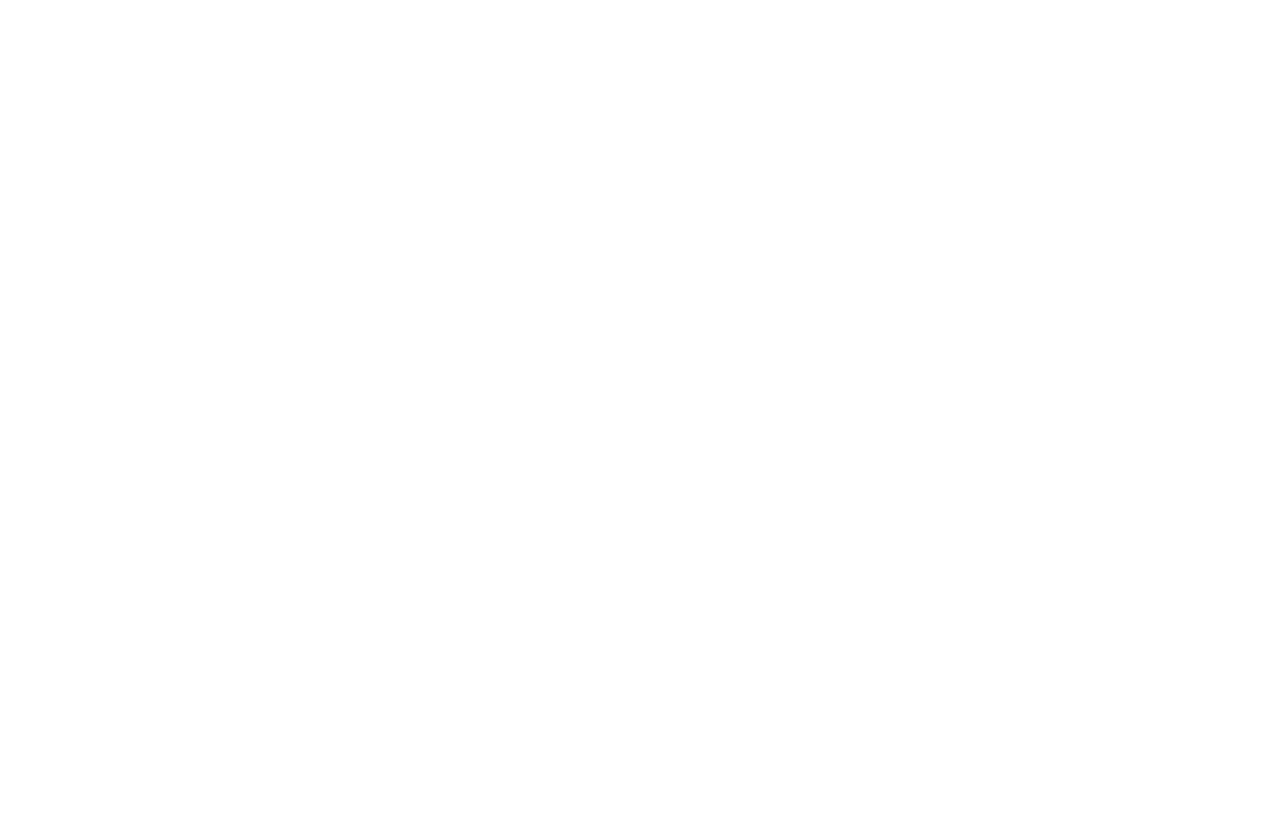
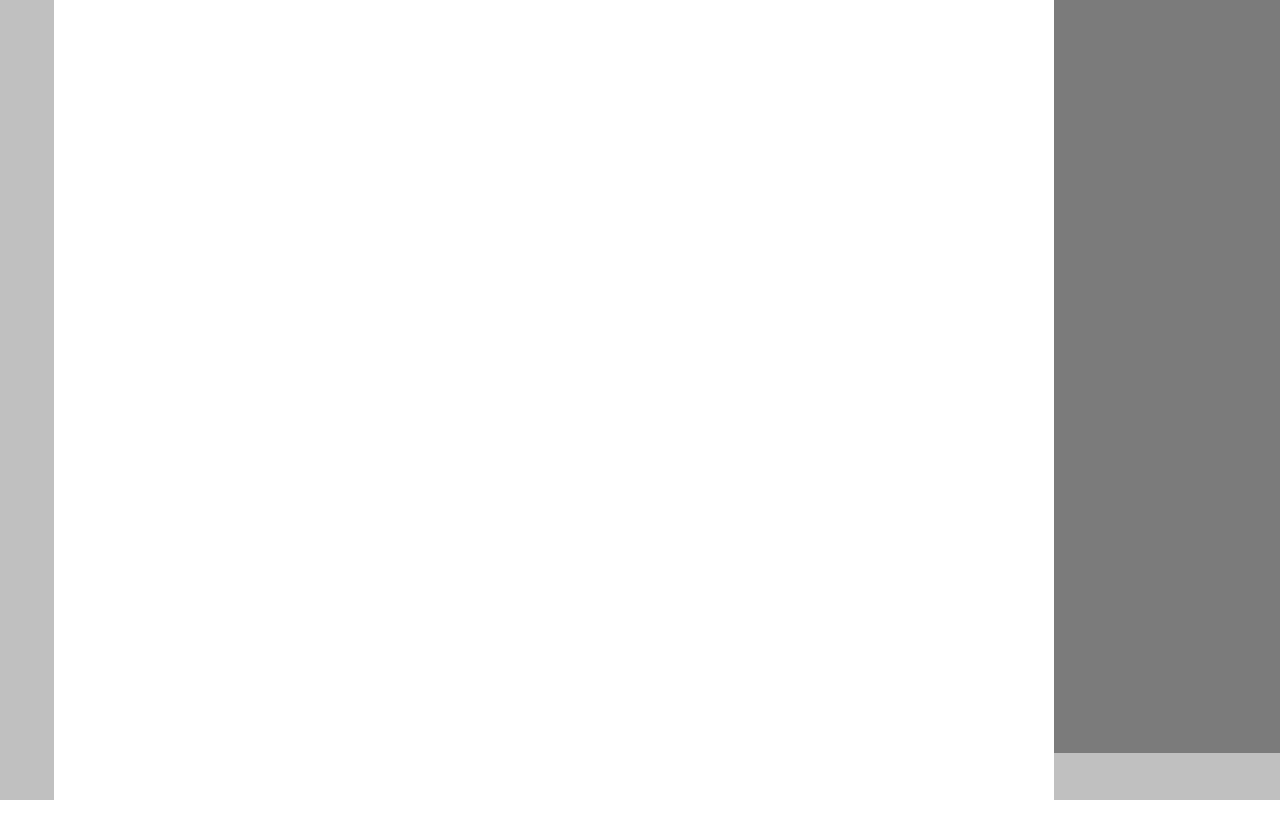
Before and after one commit to elenays/paint, a website with bundled scripts: page index.html in a window 1280 px wide. Built offline with nearby package versions, Linux system fonts and the light colour scheme.

Commit message:
составлена структура

```diff
--- a/index.html
+++ b/index.html
@@ -6,13 +6,15 @@
     <meta name="viewport" content="width=device-width, initial-scale=1.0">
     <meta http-equiv="X-UA-Compatible" content="ie=edge">
     <title>Document</title>
+    <link rel="stylesheet" href="/src/css/main.css">
 </head>
 
 <body>
 
-    <canvas width="1000px" height="800px" id="canvas"></canvas>
+
 
     <script src='/src/js/main.js' type='module'></script>
+
 </body>
 
 </html>
--- /dev/null
+++ b/src/css/main.css
@@ -0,0 +1,30 @@
+body {
+    margin: 0;
+}
+
+.paint {
+    display: flex;
+    width: 100%;
+    height: calc(100vh - 47px);
+}
+
+.leftPanel {
+    background: #c0c0c0;
+    height: 100%;
+    width: 56px;
+}
+
+.canvas {
+    background: #7b7b7b;
+    width: 100%;
+}
+
+canvas {
+    background: #fff;
+}
+
+.bottomPanel {
+    background: #c0c0c0;
+    height: 47px;
+    width: 100%;
+}
--- /dev/null
+++ b/src/js/bottomPanel.js
@@ -0,0 +1,10 @@
+
+
+export class BottomPanel {
+
+    constructor() {
+        this.dom = document.createElement('div')
+        this.dom.className = 'bottomPanel'
+    }
+
+}
--- /dev/null
+++ b/src/js/canvas.js
@@ -0,0 +1,42 @@
+
+
+
+export class Draw {
+    constructor() {
+        this.dom = document.createElement('div')
+        this.dom.className = 'canvas'
+        this.canvas = document.createElement('canvas')
+        this.canvas.width = 1000
+        this.canvas.height = 800
+        this.ctx = this.canvas.getContext('2d')
+        this.dom.appendChild(this.canvas)
+        this.press = false
+
+        this.initEvents()
+    }
+
+
+    initEvents() {
+        this.canvas.addEventListener('mousedown', (event) => this.mousedown(event))
+        this.canvas.addEventListener('mouseup', (event) => this.mouseup(event))
+        this.canvas.addEventListener('mousemove', (event) => this.mousemove(event))
+    }
+
+    mousedown({ offsetX, offsetY }) {
+        this.press = true
+        this.ctx.beginPath()
+        this.ctx.moveTo(offsetX, offsetY)
+    }
+
+    mouseup() {
+        this.press = false
+        this.ctx.closePath()
+    }
+
+    mousemove({ offsetX, offsetY }) {
+        if (!this.press) return
+        this.ctx.lineTo(offsetX, offsetY)
+        this.ctx.stroke()
+    }
+
+}
--- /dev/null
+++ b/src/js/leftPanel.js
@@ -0,0 +1,4 @@
+
+
+export const leftPanel = document.createElement('div')
+leftPanel.className = 'leftPanel'
--- a/src/js/main.js
+++ b/src/js/main.js
@@ -1,40 +1,16 @@
+import { leftPanel } from "./leftPanel.js"
+import { Draw } from "./canvas.js"
+import { BottomPanel } from "./bottomPanel.js"
 
 
+const draw = new Draw()
+const bottomPanel = new BottomPanel()
 
 
-class Draw {
-    constructor() {
+export const paint = document.createElement('div')
+paint.className = 'paint'
+document.body.appendChild(paint)
+paint.appendChild(leftPanel)
+paint.appendChild(draw.dom)
 
-        this.canvas = document.getElementById('canvas')
-        this.ctx = this.canvas.getContext('2d')
-        this.press = false
-        this.initEvents()
-    }
-
-    initEvents() {
-        this.canvas.addEventListener('mousedown', (event) => this.mousedown(event))
-        this.canvas.addEventListener('mouseup', (event) => this.mouseup(event))
-        this.canvas.addEventListener('mousemove', (event) => this.mousemove(event))
-
-    }
-
-    mousedown({ offsetX, offsetY }) {
-        this.press = true
-        this.ctx.beginPath()
-        this.ctx.moveTo(offsetX, offsetY)
-    }
-
-    mouseup() {
-        this.press = false
-        this.ctx.closePath()
-    }
-
-    mousemove({ offsetX, offsetY }) {
-        if (!this.press) return
-        this.ctx.lineTo(offsetX, offsetY)
-        this.ctx.stroke()
-    }
-
-}
-
-new Draw()
+document.body.appendChild(bottomPanel.dom)
```
Also changed, not shown: src/js/config.js (added), src/js/events.js (added).
